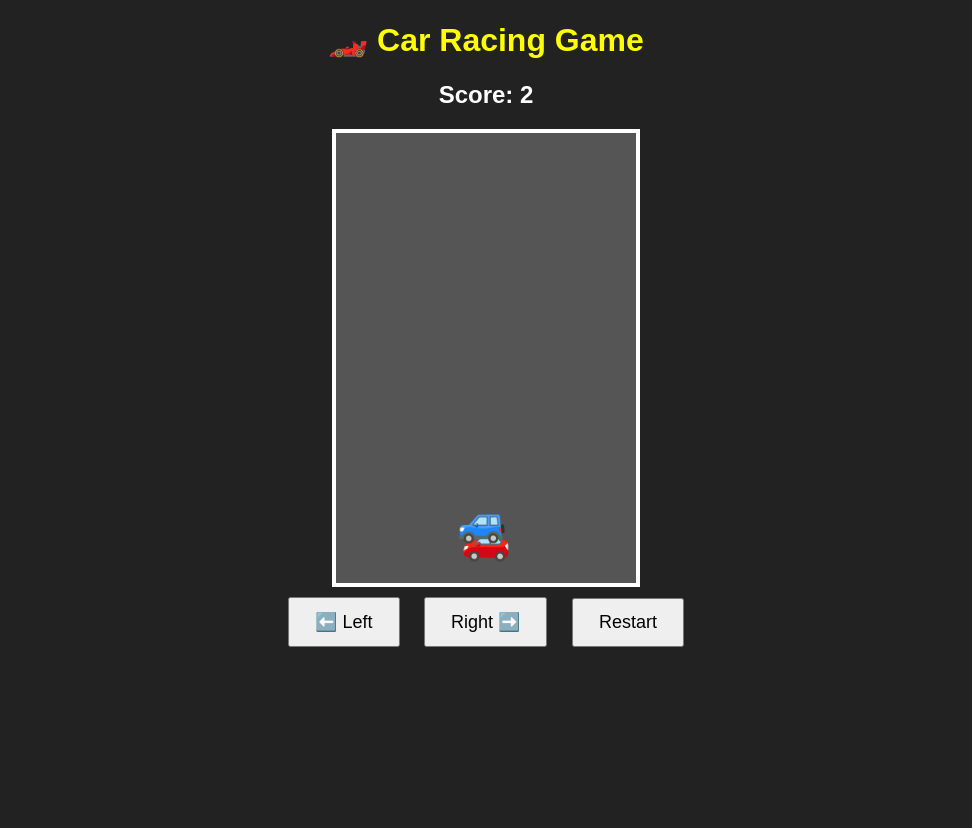
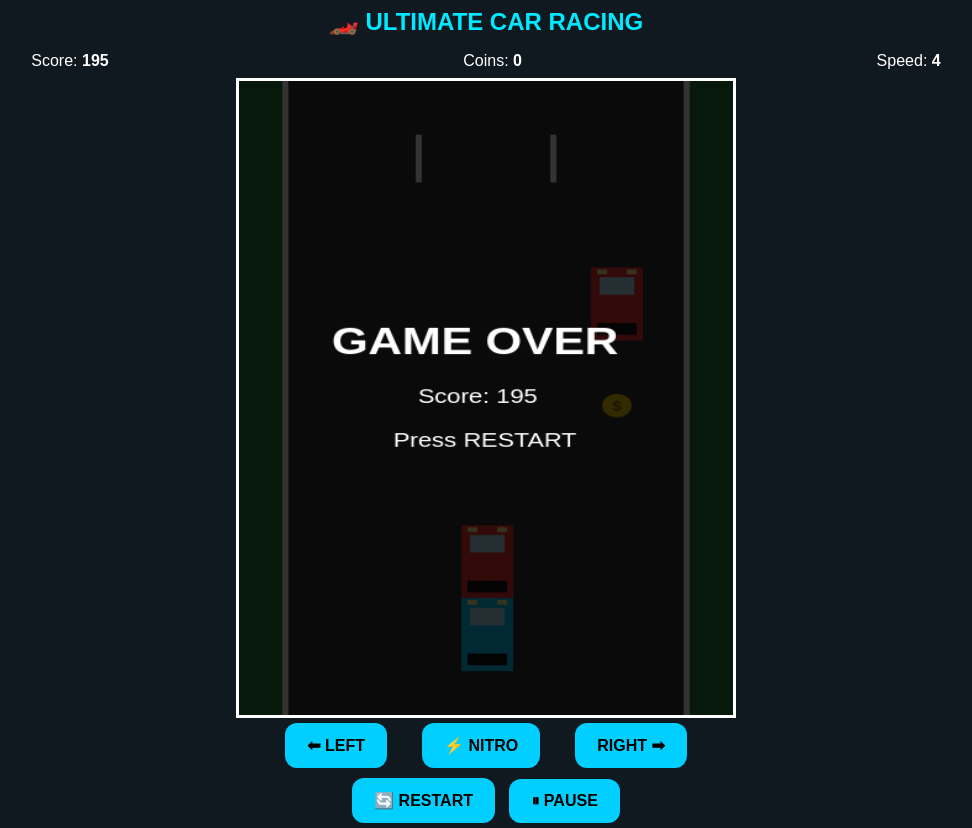
Before and after one commit to dhaneshprasad90244-oss/car-racing-game, a plain HTML site: page index.html in a window 1280 px wide. Shown: the whole page, without its empty margins (154-1126 px from the left). Before the commit the page ends 800 px from the top, so only its background shows below. Drawn offline with Linux system fonts and the light colour scheme.

Commit message:
Update index.html

```diff
--- a/index.html
+++ b/index.html
@@ -1,138 +1,233 @@
+
 
 <!DOCTYPE html>
 <html>
 <head>
-<title>Car Racing Game</title>
+<meta name="viewport" content="width=device-width, initial-scale=1">
+<title>Ultimate Car Racing</title>
 <style>
-body {
-    background: #222;
-    text-align: center;
-    color: white;
-    font-family: Arial;
+*{box-sizing:border-box}
+body{
+ margin:0;background:#101820;color:white;
+ font-family:Arial;text-align:center;overflow:hidden
+}
+h2{margin:8px;color:#00eaff}
+#game{
+ width:100%;max-width:500px;height:80vh;
+ max-height:750px;background:#333;
+ display:block;margin:auto;border:3px solid white
+}
+#info{display:flex;justify-content:space-around;padding:8px}
+button{
+ padding:13px 22px;margin:5px;border:0;
+ border-radius:12px;background:#00cfff;
+ font-weight:bold;font-size:16px
+}
+.controls{display:flex;justify-content:center;gap:25px}
+</style>
+</head>
+<body>
+
+<h2>🏎️ ULTIMATE CAR RACING</h2>
+
+<div id="info">
+ <span>Score: <b id="score">0</b></span>
+ <span>Coins: <b id="coins">0</b></span>
+ <span>Speed: <b id="speed">1</b></span>
+</div>
+
+<canvas id="game" width="400" height="650"></canvas>
+
+<div class="controls">
+ <button id="left">⬅ LEFT</button>
+ <button id="nitro">⚡ NITRO</button>
+ <button id="right">RIGHT ➡</button>
+</div>
+
+<button onclick="restart()">🔄 RESTART</button>
+<button onclick="togglePause()">⏸ PAUSE</button>
+
+<script>
+const canvas=document.getElementById("game");
+const ctx=canvas.getContext("2d");
+
+let player={x:180,y:530,w:42,h:75};
+let enemies=[],money=[],score=0,coins=0;
+let speed=4,frame=0,gameOver=false,paused=false;
+let nitro=false;
+
+const lanes=[75,180,285];
+
+function car(x,y,color){
+ ctx.fillStyle=color;
+ ctx.fillRect(x,y,42,75);
+ ctx.fillStyle="#bceeff";
+ ctx.fillRect(x+7,y+10,28,18);
+ ctx.fillStyle="#111";
+ ctx.fillRect(x+5,y+57,32,12);
+ ctx.fillStyle="#ffff99";
+ ctx.fillRect(x+5,y+2,8,5);
+ ctx.fillRect(x+29,y+2,8,5);
 }
 
-h1 {
-    color: yellow;
+function road(){
+ ctx.fillStyle="#247b35";
+ ctx.fillRect(0,0,400,650);
+
+ ctx.fillStyle="#303030";
+ ctx.fillRect(35,0,330,650);
+
+ ctx.fillStyle="white";
+ ctx.fillRect(35,0,5,650);
+ ctx.fillRect(360,0,5,650);
+
+ for(let y=-50;y<700;y+=100){
+  let p=(y+frame*speed)%100;
+  ctx.fillRect(143,p,5,48);
+  ctx.fillRect(252,p,5,48);
+ }
 }
 
-#game {
-    width: 300px;
-    height: 450px;
-    background: #555;
-    margin: auto;
-    position: relative;
-    overflow: hidden;
-    border: 4px solid white;
+function drawCoins(){
+ money.forEach(c=>{
+  ctx.fillStyle="gold";
+  ctx.beginPath();
+  ctx.arc(c.x,c.y,12,0,Math.PI*2);
+  ctx.fill();
+  ctx.fillStyle="#9b6400";
+  ctx.font="bold 14px Arial";
+  ctx.fillText("$",c.x-4,c.y+5);
+ });
 }
 
-#player {
-    position: absolute;
-    bottom: 20px;
-    left: 125px;
-    font-size: 40px;
+function collision(a,b){
+ return a.x<b.x+b.w && a.x+a.w>b.x &&
+ a.y<b.y+b.h && a.y+a.h>b.y;
 }
 
-#enemy {
-    position: absolute;
-    top: -50px;
-    left: 60px;
-    font-size: 40px;
+function update(){
+ if(gameOver||paused)return;
+
+ frame++;
+ score++;
+ speed=Math.min(12,4+score/1500);
+
+ player.x=Math.max(43,Math.min(315,player.x));
+
+ if(frame%65===0){
+  let lane=lanes[Math.floor(Math.random()*3)];
+  enemies.push({x:lane,y:-80,w:42,h:75});
+ }
+
+ if(frame%110===0){
+  money.push({x:lanes[Math.floor(Math.random()*3)]+21,y:-20});
+ }
+
+ enemies.forEach(e=>e.y+=speed+(nitro?3:0));
+ money.forEach(c=>c.y+=speed);
+
+ enemies=enemies.filter(e=>e.y<700);
+ money=money.filter(c=>c.y<700);
+
+ for(let e of enemies){
+  if(collision(player,e))gameOver=true;
+ }
+
+ money=money.filter(c=>{
+  let hit=Math.hypot(player.x+21-c.x,player.y+35-c.y)<32;
+  if(hit)coins++;
+  return !hit;
+ });
+
+ document.getElementById("score").innerText=score;
+ document.getElementById("coins").innerText=coins;
+ document.getElementById("speed").innerText=
+  Math.floor(speed);
 }
 
-button {
-    padding: 12px 25px;
-    font-size: 18px;
-    margin: 10px;
-    cursor: pointer;
-}
-</style>
-</head>
+function draw(){
+ road();
 
-<body>
+ enemies.forEach(e=>car(e.x,e.y,"#ff3333"));
+ drawCoins();
+ car(player.x,player.y,"#00cfff");
 
-<h1>🏎️ Car Racing Game</h1>
-<h2>Score: <span id="score">0</span></h2>
+ if(nitro){
+  ctx.fillStyle="orange";
+  ctx.fillRect(player.x+12,player.y+75,8,20);
+  ctx.fillRect(player.x+24,player.y+75,8,20);
+ }
 
-<div id="game">
-    <div id="player">🚗</div>
-    <div id="enemy">🚙</div>
-</div>
+ if(gameOver){
+  ctx.fillStyle="rgba(0,0,0,.8)";
+  ctx.fillRect(0,0,400,650);
+  ctx.fillStyle="white";
+  ctx.font="bold 38px Arial";
+  ctx.fillText("GAME OVER",75,280);
+  ctx.font="20px Arial";
+  ctx.fillText("Score: "+score,145,330);
+  ctx.fillText("Press RESTART",125,375);
+ }
 
-<button onclick="moveLeft()">⬅️ Left</button>
-<button onclick="moveRight()">Right ➡️</button>
-<button onclick="restart()">Restart</button>
-
-<script>
-let player = document.getElementById("player");
-let enemy = document.getElementById("enemy");
-let scoreText = document.getElementById("score");
-
-let x = 125;
-let enemyY = -50;
-let enemyX = 60;
-let score = 0;
-let gameOver = false;
-
-function moveLeft() {
-    if (x > 10 && !gameOver) {
-        x -= 25;
-        player.style.left = x + "px";
-    }
+ if(paused&&!gameOver){
+  ctx.fillStyle="rgba(0,0,0,.6)";
+  ctx.fillRect(0,0,400,650);
+  ctx.fillStyle="white";
+  ctx.font="40px Arial";
+  ctx.fillText("PAUSED",130,330);
+ }
 }
 
-function moveRight() {
-    if (x < 250 && !gameOver) {
-        x += 25;
-        player.style.left = x + "px";
-    }
+function loop(){
+ update();
+ draw();
+ requestAnimationFrame(loop);
 }
 
-document.addEventListener("keydown", function(e) {
-    if (e.key === "ArrowLeft") moveLeft();
-    if (e.key === "ArrowRight") moveRight();
+function restart(){
+ player.x=180;
+ enemies=[];
+ money=[];
+ score=0;
+ coins=0;
+ speed=4;
+ frame=0;
+ gameOver=false;
+ paused=false;
+ nitro=false;
+}
+
+function togglePause(){
+ if(!gameOver)paused=!paused;
+}
+
+function moveLeft(){player.x-=55}
+function moveRight(){player.x+=55}
+
+document.getElementById("left").onpointerdown=moveLeft;
+document.getElementById("right").onpointerdown=moveRight;
+
+document.getElementById("nitro").onpointerdown=()=>{
+ nitro=true;
+};
+document.getElementById("nitro").onpointerup=()=>{
+ nitro=false;
+};
+document.getElementById("nitro").onpointerleave=()=>{
+ nitro=false;
+};
+
+document.addEventListener("keydown",e=>{
+ if(e.key==="ArrowLeft"||e.key==="a")moveLeft();
+ if(e.key==="ArrowRight"||e.key==="d")moveRight();
+ if(e.code==="Space")nitro=true;
+ if(e.key==="p")togglePause();
+});
+document.addEventListener("keyup",e=>{
+ if(e.code==="Space")nitro=false;
 });
 
-function play() {
-    if (gameOver) return;
-
-    enemyY += 5;
-    enemy.style.top = enemyY + "px";
-
-    if (enemyY > 450) {
-        enemyY = -50;
-        enemyX = Math.floor(Math.random() * 250);
-        enemy.style.left = enemyX + "px";
-        score++;
-        scoreText.innerText = score;
-    }
-
-    if (
-        enemyY > 360 &&
-        enemyY < 420 &&
-        Math.abs(x - enemyX) < 35
-    ) {
-        gameOver = true;
-        alert("Game Over! Your Score: " + score);
-    }
-
-    requestAnimationFrame(play);
-}
-
-function restart() {
-    x = 125;
-    enemyY = -50;
-    score = 0;
-    gameOver = false;
-
-    player.style.left = x + "px";
-    enemy.style.top = enemyY + "px";
-    scoreText.innerText = score;
-
-    play();
-}
-
-play();
+loop();
 </script>
-
 </body>
 </html>
```
